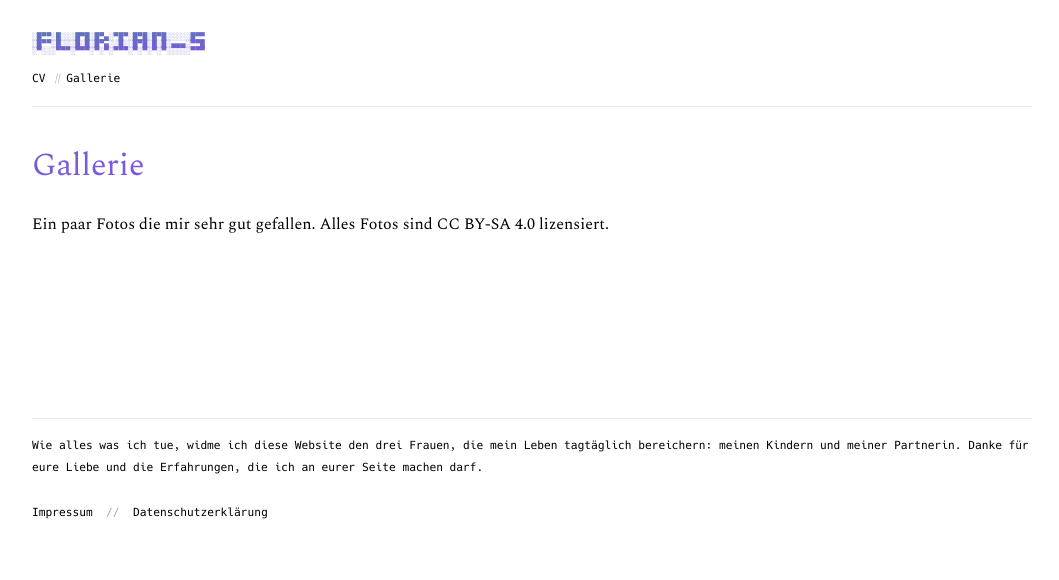
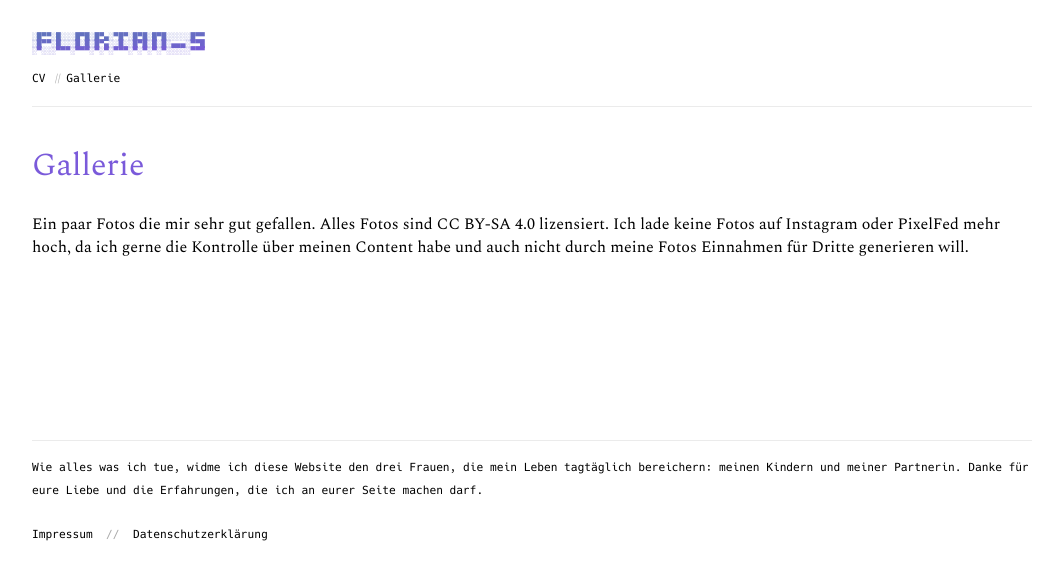
Before and after one commit to flowinho/florianschuttkowskicom, a Jekyll site: the page built from _pages/gallery.md, in a window 1280 px wide. Shown: the top 580 px of the page, without its empty margins (108-1167 px from the left). Built offline with Jekyll 4.4.1, drawn with Linux system fonts in a browser that asks for light colours.

Commit message:
Update gallery text and add sourceCode link to authorbox

```diff
--- a/_includes/authorbox.html
+++ b/_includes/authorbox.html
@@ -23,6 +23,7 @@
             <div align="right">
                 <a href="https://github.com/flowinho" class="uk-icon-button" uk-icon="github"></a>
                 <a href="https://chaos.social/@flowinho" class="uk-icon-button" uk-icon="mastodon"></a>
+                <a href="https://github.com/flowinho/florianschuttkowskicom" class="uk-icon-button" uk-icon="git-branch"></a>
             </div>
 
         </div>
--- a/_pages/gallery.md
+++ b/_pages/gallery.md
@@ -4,7 +4,7 @@
 permalink: /gallerie/
 ---
 
-Ein paar Fotos die mir sehr gut gefallen. Alles Fotos sind CC BY-SA 4.0 lizensiert.
+Ein paar Fotos die mir sehr gut gefallen. Alles Fotos sind CC BY-SA 4.0 lizensiert. Ich lade keine Fotos auf Instagram oder PixelFed mehr hoch, da ich gerne die Kontrolle über meinen Content habe und auch nicht durch meine Fotos Einnahmen für Dritte generieren will.
 
 <div class="uk-child-width-1-2@s uk-child-width-1-3@m" uk-grid="parallax: 150; parallax-justify: true; masonry: pack">
     {% for image in site.static_files %}
```
